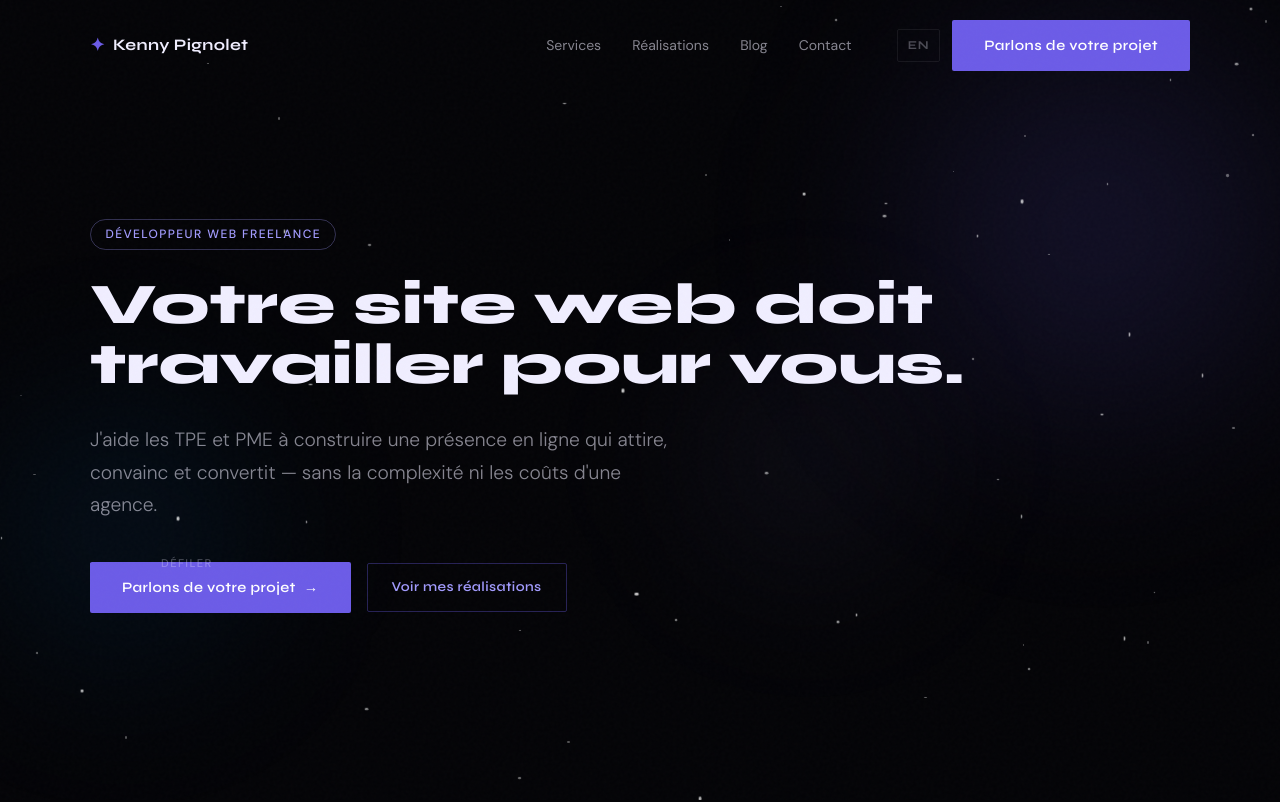
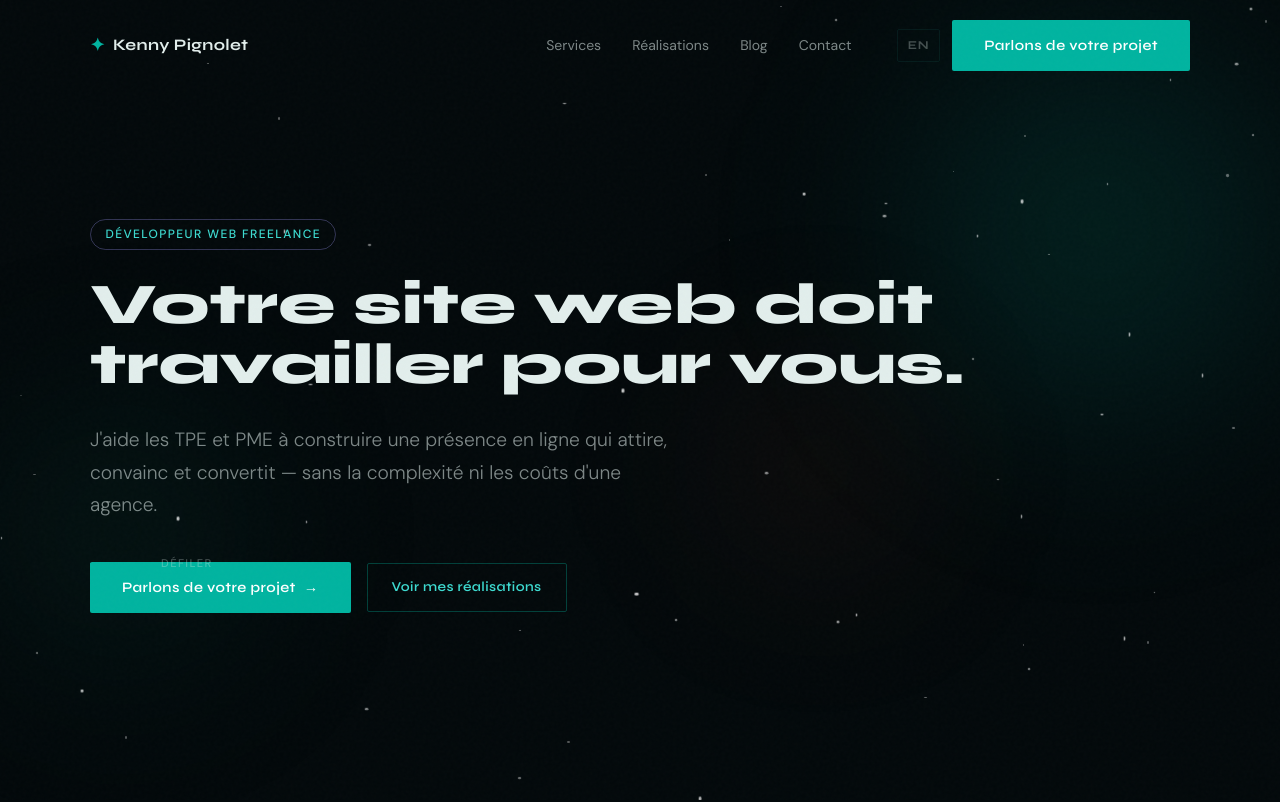
Before and after one commit to kenway974/Portfolio, a React (Vite) app in the folder frontend/: page / in a window 1280 px wide. Shown: the top 802 px of the page. Built offline with nearby package versions, Linux system fonts and the light colour scheme; no server answers.

Commit message:
Réunion-inspired dark theme: ocean teal accent + lava orbs
Replace violet/galaxy palette with deep ocean teal (#00b4a0),
dark teal surfaces, turquoise highlights. Hero orbs: lagoon +
vegetation green + subtle lava glow.

Co-Authored-By: Claude Sonnet 4.6 <noreply@anthropic.com>

```diff
--- a/frontend/src/components/Hero.css
+++ b/frontend/src/components/Hero.css
@@ -18,7 +18,7 @@
 .hero__orb--1 {
   width: 600px;
   height: 600px;
-  background: radial-gradient(circle, rgba(108, 92, 231, 0.18) 0%, transparent 70%);
+  background: radial-gradient(circle, rgba(0, 180, 160, 0.16) 0%, transparent 70%);
   top: -10%;
   right: -10%;
   animation: orb-float 12s ease-in-out infinite;
@@ -27,16 +27,16 @@
 .hero__orb--2 {
   width: 400px;
   height: 400px;
-  background: radial-gradient(circle, rgba(9, 132, 227, 0.12) 0%, transparent 70%);
+  background: radial-gradient(circle, rgba(8, 90, 70, 0.18) 0%, transparent 70%);
   bottom: 10%;
   left: -5%;
   animation: orb-float 16s ease-in-out infinite reverse;
 }
 
 .hero__orb--3 {
-  width: 300px;
-  height: 300px;
-  background: radial-gradient(circle, rgba(162, 155, 254, 0.1) 0%, transparent 70%);
+  width: 320px;
+  height: 320px;
+  background: radial-gradient(circle, rgba(210, 70, 30, 0.09) 0%, transparent 70%);
   top: 40%;
   left: 50%;
   animation: orb-float 20s ease-in-out infinite 3s;
--- a/frontend/src/styles/globals.css
+++ b/frontend/src/styles/globals.css
@@ -2,25 +2,25 @@
    DESIGN TOKENS
    ============================================================ */
 :root {
-  /* Colors */
-  --black: #040407;
-  --surface: #0a0a10;
-  --surface-2: #10101a;
-  --surface-3: #161622;
-  --border: rgba(255, 255, 255, 0.07);
-  --border-accent: rgba(108, 92, 231, 0.35);
+  /* Colors — Réunion sombre : océan, lagon, lave */
+  --black: #03090b;
+  --surface: #07121a;
+  --surface-2: #0c1b22;
+  --surface-3: #11222b;
+  --border: rgba(61, 219, 209, 0.07);
+  --border-accent: rgba(0, 180, 160, 0.32);
 
-  /* Accent palette — blue/violet galaxy */
-  --accent: #6c5ce7;
-  --accent-bright: #a29bfe;
-  --accent-blue: #0984e3;
-  --accent-glow: rgba(108, 92, 231, 0.25);
-  --accent-glow-bright: rgba(162, 155, 254, 0.15);
+  /* Accent palette — lagon / turquoise profond */
+  --accent: #00b4a0;
+  --accent-bright: #3ddbd1;
+  --accent-blue: #0a7e73;
+  --accent-glow: rgba(0, 180, 160, 0.22);
+  --accent-glow-bright: rgba(61, 219, 209, 0.1);
 
   /* Text */
-  --text-primary: #f0eeff;
-  --text-secondary: rgba(240, 238, 255, 0.55);
-  --text-muted: rgba(240, 238, 255, 0.3);
+  --text-primary: #e2eeec;
+  --text-secondary: rgba(226, 238, 236, 0.55);
+  --text-muted: rgba(226, 238, 236, 0.3);
 
   /* Typography */
   --font-display: 'Syne', sans-serif;
@@ -187,7 +187,7 @@ section {
 }
 
 .btn-primary:hover {
-  background: #7c6cf0;
+  background: #00c9b1;
   transform: translateY(-2px);
   box-shadow: 0 8px 32px var(--accent-glow);
 }
```
